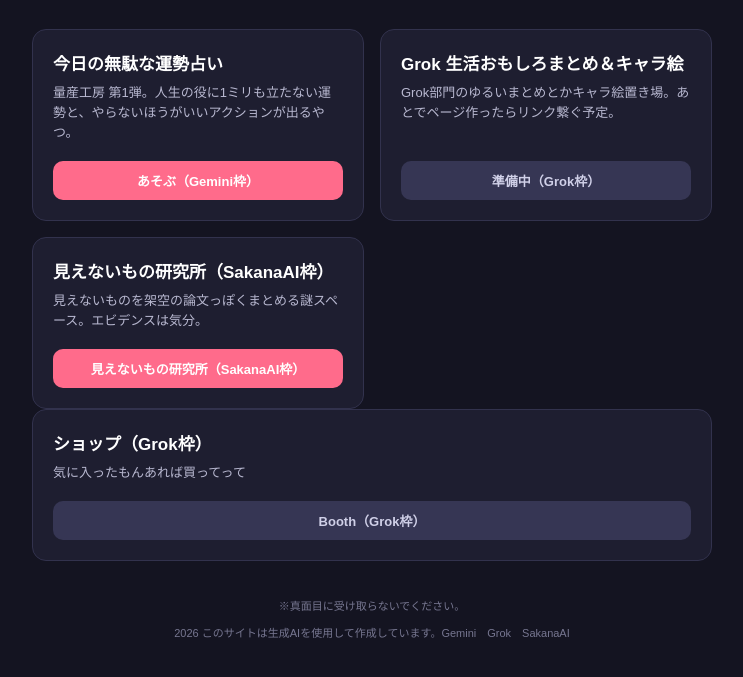
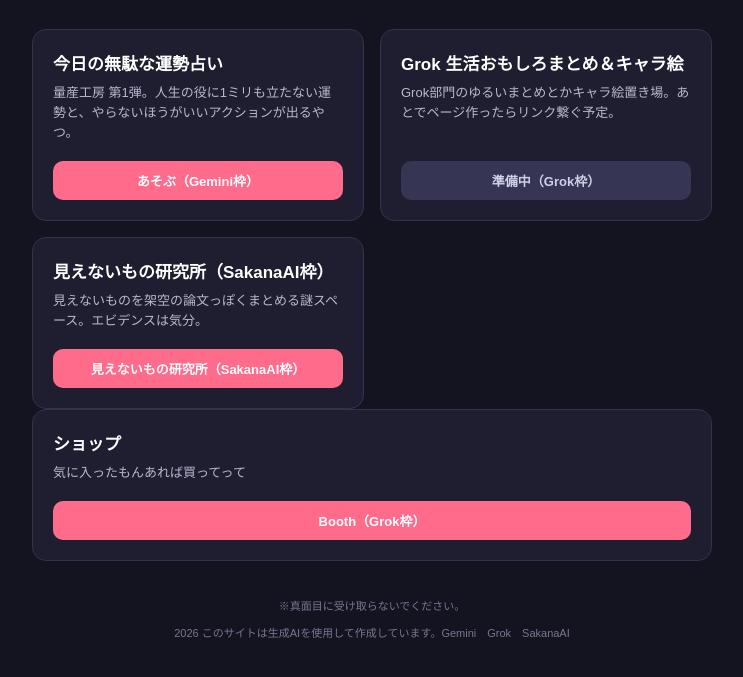
Before and after one commit to starloveve/ohimitusite, a plain HTML site: page index.html in a window 1280 px wide. Shown: the part 155-832 px from the top of the page, without its empty margins (268-1011 px from the left). Drawn offline with Linux system fonts and the light colour scheme.

Commit message:
Add files via upload

```diff
--- a/index.html
+++ b/index.html
@@ -127,18 +127,18 @@
             見えないものを架空の論文っぽくまとめる謎スペース。エビデンスは気分。
           </p>
         </div>
-        <a class="btn"href="./no-unknown.html">見えないもの研究所（SakanaAI枠）</a>
+        <a class="btn" href="./no-unknown.html">見えないもの研究所（SakanaAI枠）</a>
       </div>
     </div>
 
       <div class="card">
         <div>
-          <div class="card-title" href="https://deka2yanko.booth.pm/">ショップ（Grok枠）</div>
+          <div class="card-title">ショップ</div>
           <p class="card-desc">
             気に入ったもんあれば買ってって
           </p>
         </div>
-        <a class="btn sub" href="#grok">Booth（Grok枠）</a>
+        <a class="btn " href="https://deka2yanko.booth.pm/">Booth（Grok枠）</a>
       </div>
     </div>
 
```
